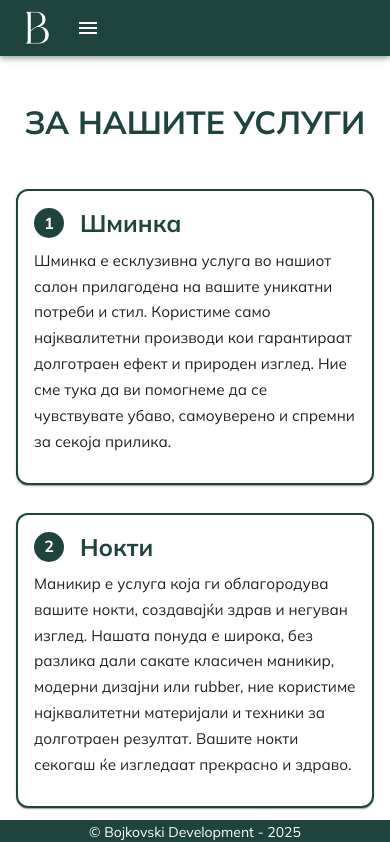
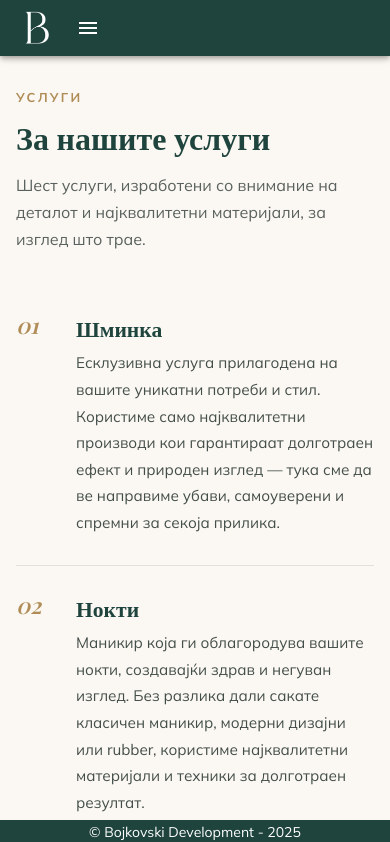
Before and after one commit to martinbojkovski/IBBeauty-FE, a React (Create React App) app: page /services in a window 390 px wide. Shown: the top 842 px of the page. Built offline with nearby package versions, Linux system fonts and the light colour scheme.

Commit message:
Redesigned Services and Pricing. Added new prices.

```diff
--- a/src/pages/Pricing.js
+++ b/src/pages/Pricing.js
@@ -1,143 +1,198 @@
-import { Box, Container, Typography, Grid, Paper, useTheme, useMediaQuery } from '@mui/material';
+import { Box, Container, Typography, Grid, useTheme, useMediaQuery } from '@mui/material';
+
+/*
+  Uses the same COLORS/Eyebrow tokens as Contact.jsx / Services.jsx.
+  If you've already pulled those into a shared file (e.g. src/theme/tokens.js),
+  delete the local copies below and import from there instead.
+*/
+
+// ---------- Tokens (keep in sync with Contact.jsx / Services.jsx) ----------
+const COLORS = {
+    forest: "#1F443D",
+    pine: "#14302B",
+    ivory: "#FBF7F2",
+    rose: "#8A4A54",
+    gold: "#B08D57",
+    ink: "#24312D",
+};
+
+const Eyebrow = ({ children, sx }) => (
+    <Typography
+        sx={{
+            fontFamily: "'Mulish', sans-serif",
+            fontWeight: 700,
+            letterSpacing: "0.18em",
+            fontSize: "0.8rem",
+            color: COLORS.gold,
+            textTransform: "uppercase",
+            mb: 1.5,
+            ...sx,
+        }}
+    >
+        {children}
+    </Typography>
+);
+
+const pricingCategories = [
+    {
+        title: "Трепки",
+        services: [
+            { name: "Classic Lash Extensions", price: "1500 ден" },
+            { name: "Hybrid Lash Extensions", price: "1700 ден" },
+            { name: "Volume Lash Extensions", price: "1700 ден" },
+            { name: "Lash Lift", price: "1000 ден" },
+            { name: "Lash Lift & Tint", price: "1000 ден" },
+            { name: "Brow Lift", price: "1000 ден" },
+            { name: "Brow Lift & Tint", price: "1000 ден" },
+        ],
+    },
+    {
+        title: "Шминка",
+        services: [
+            { name: "Невестинска шминка", price: "3000 ден", duration: "90мин" },
+            { name: "Стандард шминка", price: "1500ден", duration: "60 мин" },
+            { name: "Шминка за матура", price: "1500ден", duration: "60 мин" },
+            { name: "Шминка за табло", price: "1200ден", duration: "60 мин" },
+        ],
+    },
+    {
+        title: "Нокти",
+        services: [
+            { name: "Rubber base", price: "600 ден" },
+            { name: "Гел на природни нокти", price: "800 ден" },
+            { name: "Налив до должина 2", price: "850 ден" },
+            { name: "Корекција до должина 2", price: "850 ден" },
+            { name: "Налив до должина 3", price: "1000 ден" },
+            { name: "Корекција до должина 3", price: "1000 ден" },
+            { name: "Налив до должина 4", price: "1100 ден" },
+            { name: "Корекција до должина 4", price: "1100 ден" },
+            { name: "Налив до должина 5", price: "1200 ден" },
+            { name: "Корекција до должина 5", price: "1200 ден" },
+            { name: "Дизајн (френч/омбре/хром)", price: "50 ден" },
+            { name: "Сложен дизајн (цртеж)", price: "100-200 ден" },
+        ],
+    },
+    {
+        title: "Депилација",
+        services: [
+            { name: "Цели нозе", price: "700ден" },
+            { name: "Цели нозе со препони", price: "1000ден" },
+            { name: "Пола нозе", price: "400ден" },
+            { name: "Цели раце", price: "400ден" },
+            { name: "Пола раце", price: "300ден" },
+            { name: "Интима", price: "500ден" },
+            { name: "Пазуви", price: "250ден" },
+            { name: "Стомак", price: "150ден" },
+            { name: "Надусници", price: "100ден" },
+            { name: "Обликување на веѓи", price: "200ден" },
+            { name: "Обликување на веѓи + фарбање", price: "250ден" },
+        ],
+    },
+];
+
+const PriceRow = ({ name, price, duration, isLast }) => (
+    <Box
+        sx={{
+            display: "flex",
+            justifyContent: "space-between",
+            alignItems: "flex-start",
+            gap: 2,
+            py: 1.5,
+            borderBottom: isLast ? "none" : "1px solid rgba(31,68,61,0.12)",
+        }}
+    >
+        <Box>
+            <Typography
+                sx={{
+                    fontFamily: "'Mulish', sans-serif",
+                    fontWeight: 500,
+                    color: COLORS.ink,
+                    fontSize: { xs: "0.9rem", md: "0.95rem" },
+                    lineHeight: 1.4,
+                }}
+            >
+                {name}
+            </Typography>
+            {duration && (
+                <Typography
+                    sx={{
+                        fontFamily: "'Mulish', sans-serif",
+                        color: COLORS.ink,
+                        opacity: 0.55,
+                        fontSize: "0.78rem",
+                        mt: 0.3,
+                    }}
+                >
+                    {duration}
+                </Typography>
+            )}
+        </Box>
+        <Typography
+            sx={{
+                fontFamily: "'Playfair Display', serif",
+                fontWeight: 600,
+                color: COLORS.rose,
+                fontSize: { xs: "0.9rem", md: "0.95rem" },
+                whiteSpace: "nowrap",
+                flexShrink: 0,
+            }}
+        >
+            {price}
+        </Typography>
+    </Box>
+);
+
+const PricingCategory = ({ title, services }) => (
+    <Box>
+        <Box sx={{ display: "flex", alignItems: "center", gap: 1.5, mb: 1 }}>
+            <Typography
+                variant="h5"
+                sx={{
+                    fontFamily: "'Playfair Display', serif",
+                    fontWeight: "bold",
+                    color: COLORS.forest,
+                    fontSize: { xs: "1.3rem", md: "1.5rem" },
+                }}
+            >
+                {title}
+            </Typography>
+            <Box sx={{ flexGrow: 1, height: "1px", backgroundColor: "rgba(31,68,61,0.2)" }} />
+        </Box>
+
+        <Box>
+            {services.map((service, index) => (
+                <PriceRow key={service.name} {...service} isLast={index === services.length - 1} />
+            ))}
+        </Box>
+    </Box>
+);
+
 const Pricing = () => {
     const theme = useTheme();
     const isMobile = useMediaQuery(theme.breakpoints.down('sm'));
 
-    const pricingCategories = [
-        {
-            title: "ТРЕПКИ",
-            services: [
-                { name: "Classic Lash Extensions", price: "1500ден" },
-                { name: "Hybrid Lash Extensions", price: "1700ден" },
-                { name: "Volume Lash Extensions", price: "1700ден" },
-                { name: "Lash Lift", price: "1000ден" },
-                { name: "Lash Lift & Tint", price: "1000ден" },
-                { name: "Brow Lift", price: "1000ден" },
-                { name: "Brow Lift & Tint", price: "1000ден" }
-            ]
-        },
-        {
-            title: "ШМИНКА",
-            services: [
-                { name: "Невестинска шминка", price: "3.000ден", duration: "90мин" },
-                { name: "Стандард шминка", price: "1.500ден", duration: "60мин" },
-                { name: "Шминка за матура", price: "1.500ден", duration: "60мин" },
-                { name: "Шминка за табло", price: "1.200ден", duration: "60мин" }
-            ]
-        },
-        {
-            title: "НОКТИ",
-            services: [
-                { name: "Rubber base", price: "500ден"},
-                { name: "Гел на природни нокти", price: "700ден" },
-                { name: "Налив до должина 2", price: "750ден" },
-                { name: "Корекција до должина 2", price: "750ден" },
-                { name: "Налив до должина 3", price: "850ден" },
-                { name: "Корекција до должина 3", price: "800ден" },
-                { name: "Налив до должина 4", price: "950ден" },
-                { name: "Корекција до должина 4", price: "900ден" },
-                { name: "Налив до должина 5", price: "1.100ден" },
-                { name: "Корекција до должина 5", price: "950ден" },
-                { name: "Дизајн (френч/омбре/хром)", price: "50ден" },
-                { name: "Сложен дизајн (цртеж)", price: "100-200ден" }
-            ]
-        }
-    ];
-
     return (
-        <Box sx={{
-            py: isMobile ? 4 : 8,
-            backgroundColor: '#f9f9f9'
-        }}>
+        <Box sx={{ backgroundColor: COLORS.ivory, py: { xs: 4, md: 8 } }}>
             <Container maxWidth="lg">
+                <Box sx={{ textAlign: "center", mb: { xs: 5, md: 7 } }}>
+                    <Eyebrow sx={{ justifyContent: "center", display: "flex" }}>Ценовник</Eyebrow>
                     <Typography
                         variant="h3"
-                    align="center"
-                    gutterBottom
                         sx={{
-                        color: '#1f443d',
-                        fontWeight: 'bold',
-                        mb: isMobile ? 4 : 6,
-                        fontSize: isMobile ? '1.8rem' : '2.4rem',
-                        px: isMobile ? 2 : 0
+                            fontFamily: "'Playfair Display', serif",
+                            fontWeight: 600,
+                            color: COLORS.forest,
+                            fontSize: { xs: "2rem", md: "2.6rem" },
                         }}
                     >
-                    ЦЕНОВНИК
-                </Typography>
-
-                <Grid container spacing={isMobile ? 2 : 4}>
-                    {pricingCategories.map((category) => (
-                        <Grid item xs={12} md={4} key={category.title}>
-                            <Paper
-                                elevation={isMobile ? 1 : 3}
-                                sx={{
-                                    p: isMobile ? 2 : 3,
-                                    borderRadius: '12px',
-                                    height: '100%',
-                                    borderTop: `4px solid #1f443d`,
-                                    mx: isMobile ? 1 : 0
-                                }}
-                            >
-                                <Typography
-                                    variant="h5"
-                                    sx={{
-                                        color: '#1f443d',
-                                        fontWeight: 'bold',
-                                        mb: 2,
-                                        textAlign: 'center',
-                                        fontSize: isMobile ? '1.2rem' : '1.5rem'
-                                    }}
-                                >
-                                    {category.title}
-                                </Typography>
-
-                                <Box component="ul" sx={{
-                                    pl: 0,
-                                    listStyle: 'none',
-                                    '& li': {
-                                        mb: 1,
-                                        pb: 1,
-                                        borderBottom: '1px solid #eee'
-                                    }
-                                }}>
-                                    {category.services.map((service) => (
-                                        <Box component="li" key={service.name}>
-                                            <Box sx={{
-                                                display: 'flex',
-                                                justifyContent: 'space-between',
-                                                alignItems: 'center',
-                                                flexWrap: 'wrap'
-                                            }}>
-                                                <Typography sx={{
-                                                    fontWeight: 500,
-                                                    fontSize: isMobile ? '0.9rem' : '1rem',
-                                                    width: isMobile ? '60%' : 'auto'
-                                                }}>
-                                                    {service.name}
-                                                </Typography>
-                                                <Typography sx={{
-                                                    fontWeight: 'bold',
-                                                    color: '#1f443d',
-                                                    fontSize: isMobile ? '0.9rem' : '1rem',
-                                                    minWidth: isMobile ? '35%' : 'auto',
-                                                    textAlign: 'right'
-                                                }}>
-                                                    {service.price}
+                        Цени на услугите
                     </Typography>
                 </Box>
-                                            {service.duration && (
-                                                <Typography variant="body2" sx={{
-                                                    color: 'text.secondary',
-                                                    mt: 0.5,
-                                                    fontSize: isMobile ? '0.8rem' : '0.9rem'
-                                                }}>
-                                                    {service.duration}
-                                                </Typography>
-                                            )}
-                                        </Box>
-                                    ))}
-                                </Box>
-                            </Paper>
+
+                <Grid container spacing={{ xs: 5, md: 6 }}>
+                    {pricingCategories.map((category) => (
+                        <Grid item xs={12} md={6} key={category.title}>
+                            <PricingCategory {...category} />
                         </Grid>
                     ))}
                 </Grid>
--- a/src/pages/Services.js
+++ b/src/pages/Services.js
@@ -1,120 +1,192 @@
-import { Box, Container, Grid, Typography, Card, CardContent, useTheme, useMediaQuery } from '@mui/material';
+import { Box, Container, Grid, Typography } from '@mui/material';
 
-const Services = () => {
-    const theme = useTheme();
-    const isMobile = useMediaQuery(theme.breakpoints.down('md'));
+/*
+  Uses the same COLORS/Eyebrow tokens as Contact.jsx and HomePage.jsx.
+  If you've already pulled those into a shared file (e.g. src/theme/tokens.js),
+  delete the local copies below and import from there instead.
+*/
+
+// ---------- Tokens (keep in sync with Contact.jsx / HomePage.jsx) ----------
+const COLORS = {
+    forest: "#1F443D",
+    pine: "#14302B",
+    ivory: "#FBF7F2",
+    rose: "#B98289",
+    gold: "#B08D57",
+    ink: "#24312D",
+};
+
+const Eyebrow = ({ children, sx }) => (
+    <Typography
+        sx={{
+            fontFamily: "'Mulish', sans-serif",
+            fontWeight: 700,
+            letterSpacing: "0.18em",
+            fontSize: "0.8rem",
+            color: COLORS.gold,
+            textTransform: "uppercase",
+            mb: 1.5,
+            ...sx,
+        }}
+    >
+        {children}
+    </Typography>
+);
 
 const services = [
     {
-            id: 1,
+        id: "01",
         title: "Шминка",
-            description: "Шминка е есклузивна услуга во нашиот салон прилагодена на вашите уникатни потреби и стил. Користиме само најквалитетни производи кои гарантираат долготраен ефект и природен изглед. Ние сме тука да ви помогнеме да се чувствувате убаво, самоуверено и спремни за секоја прилика."
+        description:
+            "Есклузивна услуга прилагодена на вашите уникатни потреби и стил. Користиме само најквалитетни производи кои гарантираат долготраен ефект и природен изглед — тука сме да ве направиме убави, самоуверени и спремни за секоја прилика.",
     },
     {
-            id: 2,
+        id: "02",
         title: "Нокти",
-            description: "Маникир е услуга која ги облагородува вашите нокти, создавајќи здрав и негуван изглед. Нашата понуда е широка, без разлика дали сакате класичен маникир, модерни дизајни или rubber, ние користиме најквалитетни материјали и техники за долготраен резултат. Вашите нокти секогаш ќе изгледаат прекрасно и здраво."
+        description:
+            "Маникир која ги облагородува вашите нокти, создавајќи здрав и негуван изглед. Без разлика дали сакате класичен маникир, модерни дизајни или rubber, користиме најквалитетни материјали и техники за долготраен резултат.",
     },
     {
-            id: 3,
+        id: "03",
         title: "Екстензии на трепки",
-            description: "Екстензии на трепки се вештачки трепки кои се внимателно прикачени на вашите природни трепки, создавајќи ефект на подолги, погусти и поголеми трепки. Овие трепки изгледаат природно и се изведуваат во различни стилови и должини, во зависност од вашите желби. Екстензиите се идеални за секојдневен изглед, како и за специјални настани, и траат од неколку недели."
+        description:
+            "Вештачки трепки внимателно прикачени на вашите природни, за ефект на подолги, погусти и поголеми трепки. Изгледаат природно, се изведуваат во различни стилови и должини, и траат од неколку недели — идеални за секој ден и за специјални настани.",
     },
     {
-            id: 4,
+        id: "04",
         title: "Лифтинг и ботокс на трепки",
-            description: "Лифтинг на трепки е професионална услуга која ги подигнува, витка и истакнува вашите природни трепки, давајќи им подолг, поголем и повеќе отворен изглед на очите. Процесот е безболен и брз, без потреба од маскара или вештачки трепки. Резултатите се долготрајни, со природен ефект што трае и до 6 недели. Ова е идеален начин да ги истакнете вашите трепки и да добиете неверојатен изглед без дополнителен напор!"
+        description:
+            "Професионална услуга која ги подигнува, витка и истакнува вашите природни трепки, за подолг и поотворен изглед на очите. Безболен и брз процес, без потреба од маскара — резултатите се долготрајни и траат до 6 недели.",
     },
     {
-            id: 5,
+        id: "05",
         title: "Лифтинг и ботокс на веѓи",
-            description: "Лифтинг на веѓи е неинвазивна процедура која го подигнува и оформува контурот на веѓите, враќајќи им помлад и свеж изглед. Овој третман влијае на кератинска структура на влакното, што го омекнува и ви дозволува да ја дибиете најидеалната форма на вашата веѓа."
+        description:
+            "Неинвазивна процедура која го подигнува и оформува контурот на веѓите, враќајќи им помлад и свеж изглед. Влијае на кератинската структура на влакното, го омекнува и дозволува да се добие најидеалната форма на веѓата.",
+    },
+    {
+        id: "06",
+        title: "Депилација",
+        description: "Професионална услуга за отстранување на непосакуваните влакна, користејќи најквалитетни материјали и техники за нежно и ефикасно отстранување. Резултатите се долготрајни и кожата останува мазна и негувана.",
     }
 ];
 
-    return (
-        <Container maxWidth="lg" sx={{ py: 6 }}>
-            <Typography
-                variant="h3"
-                align="center"
-                gutterBottom
+const ServiceRow = ({ id, title, description, isLast }) => (
+    <Box
         sx={{
-                    color: '#1f443d',
-                    fontWeight: 'bold',
-                    mb: 6,
-                    [theme.breakpoints.down('sm')]: {
-                        fontSize: '2rem'
-                    }
+            display: "flex",
+            gap: { xs: 2.5, md: 4 },
+            py: { xs: 3.5, md: 4.5 },
+            borderBottom: isLast ? "none" : `1px solid rgba(31,68,61,0.12)`,
+            transition: "padding-left 0.3s ease",
+            "&:hover": {
+                pl: { md: 1 },
+            },
+            "&:hover .service-title": {
+                color: COLORS.rose,
+            },
         }}
     >
-                ЗА НАШИТЕ УСЛУГИ
+        <Typography
+            sx={{
+                fontFamily: "'Playfair Display', serif",
+                fontStyle: "italic",
+                fontWeight: 600,
+                fontSize: { xs: "1.4rem", md: "1.8rem" },
+                color: COLORS.gold,
+                flexShrink: 0,
+                width: { xs: 40, md: 60 },
+                lineHeight: 1,
+            }}
+        >
+            {id}
         </Typography>
 
-            <Grid container spacing={4}>
-                {services.map((service) => (
-                    <Grid item xs={12} sm={6} md={4} key={service.id}>
-                        <Card
+        <Box sx={{ flexGrow: 1 }}>
+            <Typography
+                className="service-title"
+                variant="h5"
+                component="h3"
                 sx={{
-                                height: '100%',
-                                display: 'flex',
-                                flexDirection: 'column',
-                                border: `2px solid #1f443d`,
-                                borderRadius: '12px',
-                                transition: 'transform 0.3s, box-shadow 0.3s',
-                                '&:hover': {
-                                    transform: 'translateY(-5px)',
-                                    boxShadow: theme.shadows[6]
-                                }
+                    fontFamily: "'Playfair Display', serif",
+                    fontWeight: 600,
+                    color: COLORS.forest,
+                    mb: 1,
+                    fontSize: { xs: "1.35rem", md: "1.6rem" },
+                    transition: "color 0.3s ease",
                 }}
             >
-                            <CardContent sx={{ flexGrow: 1 }}>
-                                <Typography
-                                    variant="h5"
-                                    component="h3"
-                                    gutterBottom
-                                    sx={{
-                                        color: '#1f443d',
-                                        fontWeight: 'bold',
-                                        display: 'flex',
-                                        alignItems: 'center'
-                                    }}
-                                >
-                                    <Box
-                                        component="span"
-                                        sx={{
-                                            backgroundColor: '#1f443d',
-                                            color: 'white',
-                                            borderRadius: '50%',
-                                            width: 30,
-                                            height: 30,
-                                            display: 'inline-flex',
-                                            alignItems: 'center',
-                                            justifyContent: 'center',
-                                            mr: 2,
-                                            fontSize: '1rem'
-                                        }}
-                                    >
-                                        {service.id}
-                                    </Box>
-                                    {service.title}
+                {title}
             </Typography>
             <Typography
                 sx={{
-                                        fontSize: '1rem',
-                                        lineHeight: 1.7,
-                                        [theme.breakpoints.down('sm')]: {
-                                            fontSize: '0.95rem'
-                                        }
+                    fontFamily: "'Mulish', sans-serif",
+                    color: COLORS.ink,
+                    opacity: 0.85,
+                    fontSize: { xs: "0.95rem", md: "1rem" },
+                    lineHeight: 1.75,
+                    maxWidth: 640,
                 }}
             >
-                                    {service.description}
+                {description}
             </Typography>
-                            </CardContent>
-                        </Card>
+        </Box>
+    </Box>
+);
+
+const Services = () => {
+    return (
+        <Box sx={{ backgroundColor: COLORS.ivory, py: { xs: 4, md: 8 } }}>
+            <Container maxWidth="lg">
+                <Grid container spacing={{ xs: 4, md: 8 }}>
+                    {/* ---------- Left: sticky heading ---------- */}
+                    <Grid item xs={12} md={4}>
+                        <Box sx={{ position: { md: "sticky" }, top: { md: 120 } }}>
+                            <Eyebrow>Услуги</Eyebrow>
+                            <Typography
+                                variant="h3"
+                                sx={{
+                                    fontFamily: "'Playfair Display', serif",
+                                    fontWeight: 600,
+                                    color: COLORS.forest,
+                                    fontSize: { xs: "2rem", md: "2.6rem" },
+                                    lineHeight: 1.15,
+                                    mb: 2,
+                                }}
+                            >
+                                За нашите услуги
+                            </Typography>
+                            <Typography
+                                sx={{
+                                    fontFamily: "'Mulish', sans-serif",
+                                    color: COLORS.ink,
+                                    opacity: 0.75,
+                                    fontSize: "1rem",
+                                    lineHeight: 1.7,
+                                    maxWidth: 380,
+                                }}
+                            >
+                                Шест услуги, изработени со внимание на деталот и најквалитетни
+                                материјали, за изглед што трае.
+                            </Typography>
+                        </Box>
                     </Grid>
+
+                    {/* ---------- Right: service list ---------- */}
+                    <Grid item xs={12} md={8}>
+                        <Box>
+                            {services.map((service, index) => (
+                                <ServiceRow
+                                    key={service.id}
+                                    {...service}
+                                    isLast={index === services.length - 1}
+                                />
                             ))}
+                        </Box>
+                    </Grid>
                 </Grid>
             </Container>
+        </Box>
     );
 };
 
```
Lines whose indentation alone changed are shown as unchanged.
